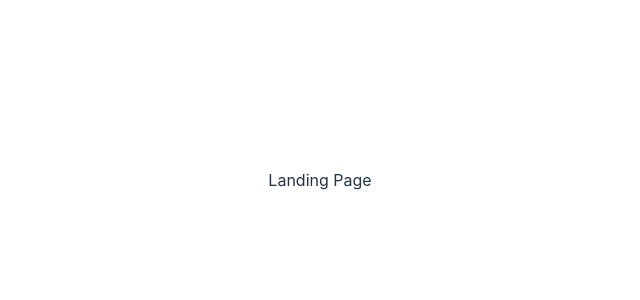
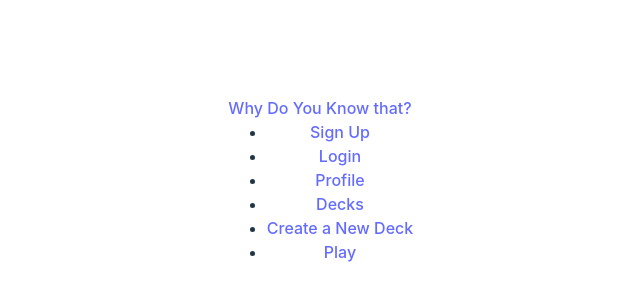
Before and after one commit to aturike/why_do_you_know_that_fe, a React (Vite) app: page / in a window 1280 px wide. Shown: the part 220-520 px from the top of the page, without its empty margins (320-960 px from the left). Built offline with nearby package versions, Linux system fonts and the light colour scheme; no server answers.

Commit message:
basic navbar config as well as local storage for authtoken

```diff
--- a/package.json
+++ b/package.json
@@ -10,6 +10,9 @@
     "preview": "vite preview"
   },
   "dependencies": {
+    "@emotion/react": "^11.11.0",
+    "@mantine/core": "^6.0.11",
+    "@mantine/hooks": "^6.0.11",
     "axios": "^1.4.0",
     "react": "^18.2.0",
     "react-dom": "^18.2.0",
--- a/src/App.jsx
+++ b/src/App.jsx
@@ -11,6 +11,7 @@ import LandingPage from "./pages/LandingPage";
 import DeckList from "./pages/DeckList";
 import DeckDetails from "./pages/DeckDetails";
 import FormTest from "./pages/FormTest";
+import PrivateRoute from "./components/PrivateRoute";
 
 
 function App() {
@@ -19,7 +20,9 @@ function App() {
       <Route path="/" element={<LandingPage />} />
       <Route path="/signup" element={<SignupPage />} />
       <Route path="/login" element={<LoginPage />} />
-      <Route path="/token" element={<ProfileTest />} />
+      <Route path="/token" element={<PrivateRoute>
+                                      <ProfileTest />
+                                    </PrivateRoute>} />
       <Route path="/decklist" element={<DeckList />} />
       <Route path="/deckdetails" element={<DeckDetails />} />
       <Route path="/game" element={<Game />} />
--- a/src/components/Navbar.jsx
+++ b/src/components/Navbar.jsx
@@ -0,0 +1,36 @@
+
+import { Link } from "react-router-dom";
+
+function NavBar () {
+    return (
+        <div className="navBar">
+            <div className="logo">
+                <Link to='/'>Why Do You Know that?</Link>
+            </div>
+            <ul>
+                <li>
+                    <Link to='/signup'>Sign Up</Link>
+                </li>
+                <li>
+                    <Link to='/login'>Login</Link>
+                </li>
+                <li>
+                    <Link to='/token'>Profile</Link>
+                </li>
+                <li>
+                    <Link to='/decklist'>Decks</Link>
+                </li>
+                <li>
+                    <Link to='/createdeck'>Create a New Deck</Link>
+                </li>
+                <li>
+                    <Link to='/game'>Play</Link>
+                </li>
+            </ul>
+        </div>
+    )
+
+}
+
+
+export default NavBar;
--- /dev/null
+++ b/src/components/PrivateRoute.jsx
@@ -0,0 +1,23 @@
+import { Navigate } from "react-router-dom";
+import { useContext } from "react";
+import { SessionContext } from "../contexts/SessionContext";
+
+
+function PrivateRoute({children}) {
+
+  const {isLoggedin, isLoading} = useContext(SessionContext)
+
+  if(!isLoggedin && !isLoading){
+    return <Navigate to='/path' />
+  }
+
+  return isLoading ? (
+    <h1>Loading...</h1>
+  ) : (
+    <>
+      <h1>{children}</h1>
+    </>
+  )
+}
+
+export default PrivateRoute;
--- a/src/contexts/SessionContext.jsx
+++ b/src/contexts/SessionContext.jsx
@@ -1,11 +1,50 @@
 import { createContext, useState } from "react";
+import { useEffect } from "react";
+
+
 
 export const SessionContext = createContext();
 
 const SessionContextProvider = ({ children }) => {
-    const [token, setToken] = useState('')
+  const [token, setToken] = useState();
+  const [isLoggedin, setIsLoggedIn] = useState(false)
+  const [isLoading, setIsLoading] = useState(true)
 
-    return <SessionContext.Provider value={{token, setToken}}>{children}</SessionContext.Provider>
+
+const verifyToken = async () => {
+    const response = await fetch('http://localhost:5005/auth/auth/verify')
 }
 
+
+  useEffect(() => {
+    const localToken = localStorage.getItem("authToken");
+    if (localToken) {
+
+      setToken(localToken);
+      setIsLoggedIn(true)
+    }
+    setIsLoading(false)
+  }, []);
+
+  useEffect (() => {
+    if(token){
+        localStorage.setItem("authToken", token);
+       // setIsLoggedIn(true)
+    }else{
+        localStorage.removeItem("authToken")
+        //setIsLoggedIn(false)
+    }
+  }, [token])
+
+
+
+  return (
+    <div>
+      <SessionContext.Provider value={{ token, setToken, isLoggedin, isLoading }}>
+        {children}
+      </SessionContext.Provider>
+    </div>
+  );
+};
+
 export default SessionContextProvider;
--- a/src/pages/LandingPage.jsx
+++ b/src/pages/LandingPage.jsx
@@ -1,4 +1,5 @@
 import axios from "axios";
+import NavBar from "../components/Navbar";
 
 function LandingPage() {
   const fetchdata = async () => {
@@ -8,7 +9,11 @@ function LandingPage() {
 
   fetchdata();
 
-  return <div>Landing Page</div>;
+  return (
+    <div>
+      <NavBar />
+    </div>
+  );
 }
 
 export default LandingPage;
--- a/src/pages/ProfileTest.jsx
+++ b/src/pages/ProfileTest.jsx
@@ -1,7 +1,13 @@
+
+function ProfileTest() {
 
 
-function ProfileTest() {
-  return <div> Gus this only with a token!</div>;
+  return  (
+
+    <div>
+      <h1>Profile</h1>
+    </div>
+  )
 }
 
 export default ProfileTest;
```
Also changed, not shown: 1 other file (tests, documents, lock files or other folders).
